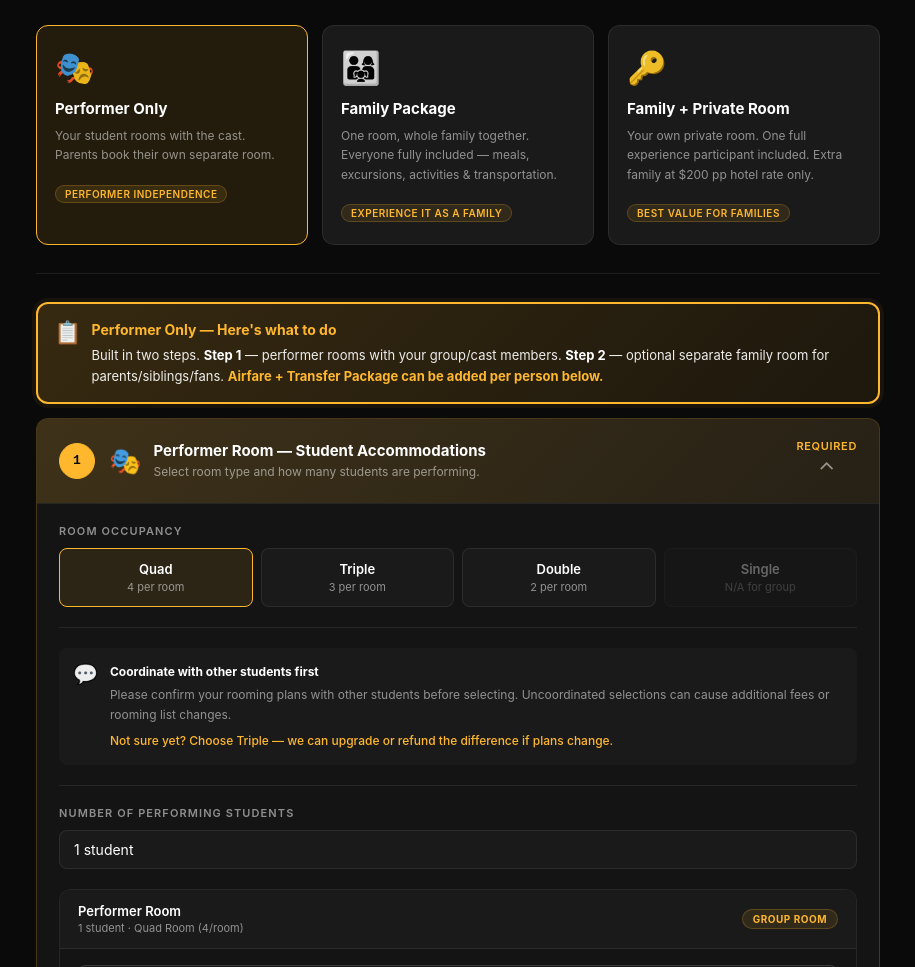
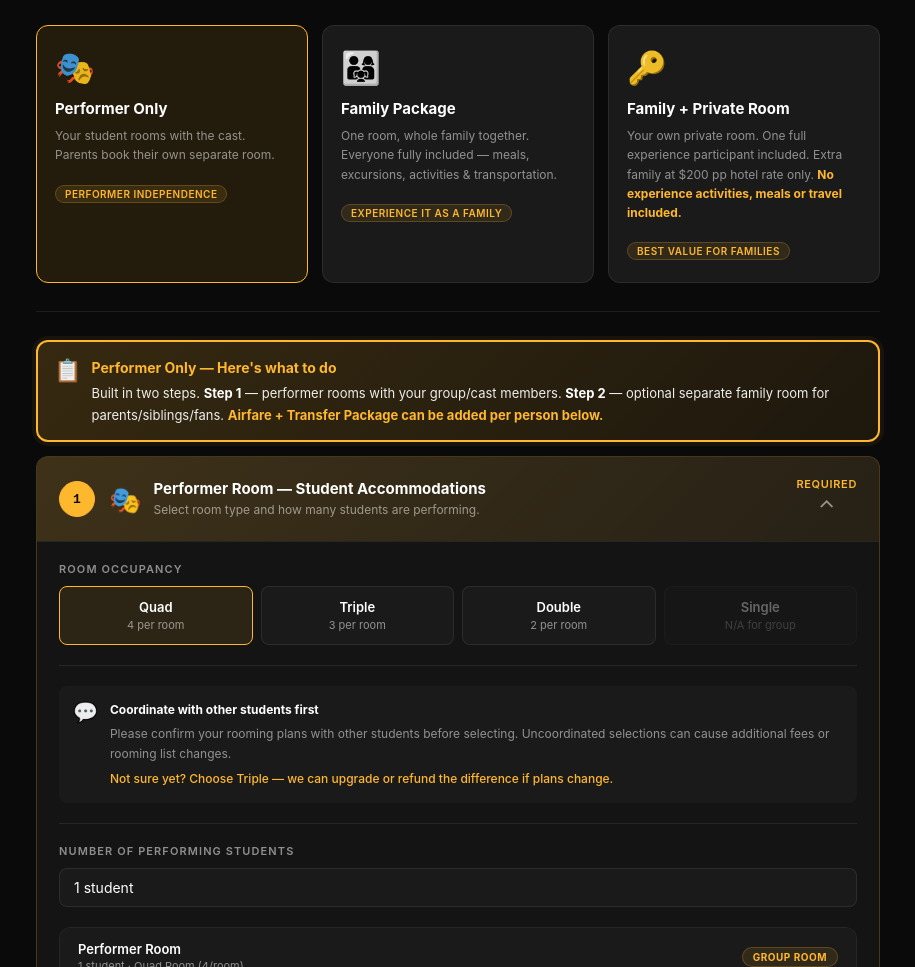
Before and after one commit to asjent7/returning, a plain HTML site: page index.html in a window 1280 px wide. Shown: the part 825-1792 px from the top of the page, without its empty margins (182-1097 px from the left). Drawn offline with Linux system fonts and the light colour scheme.

Commit message:
Add bold gold clarification to private room occupant copy
Co-Authored-By: Claude Sonnet 4.6 <noreply@anthropic.com>

```diff
--- a/index.html
+++ b/index.html
@@ -573,7 +573,7 @@ body{background:#0a0a0a!important;color:rgba(255,255,255,.92)!important;-webkit-
       <div class="scenario-opt" id="sc-c" onclick="setScenario('C')" style="padding:22px 18px">
         <div style="font-size:32px;margin-bottom:12px">🔑</div>
         <div style="font-size:15px;font-weight:700;color:var(--white);margin-bottom:8px">Family + Private Room</div>
-        <div style="font-size:12px;color:var(--muted);line-height:1.6;margin-bottom:12px">Your own private room. One full experience participant included. Extra family at $200 pp hotel rate only.</div>
+        <div style="font-size:12px;color:var(--muted);line-height:1.6;margin-bottom:12px">Your own private room. One full experience participant included. Extra family at $200 pp hotel rate only. <strong style="color:var(--gold)">No experience activities, meals or travel included.</strong></div>
         <div class="s-tag">Best Value for Families</div>
       </div>
     </div>
```
